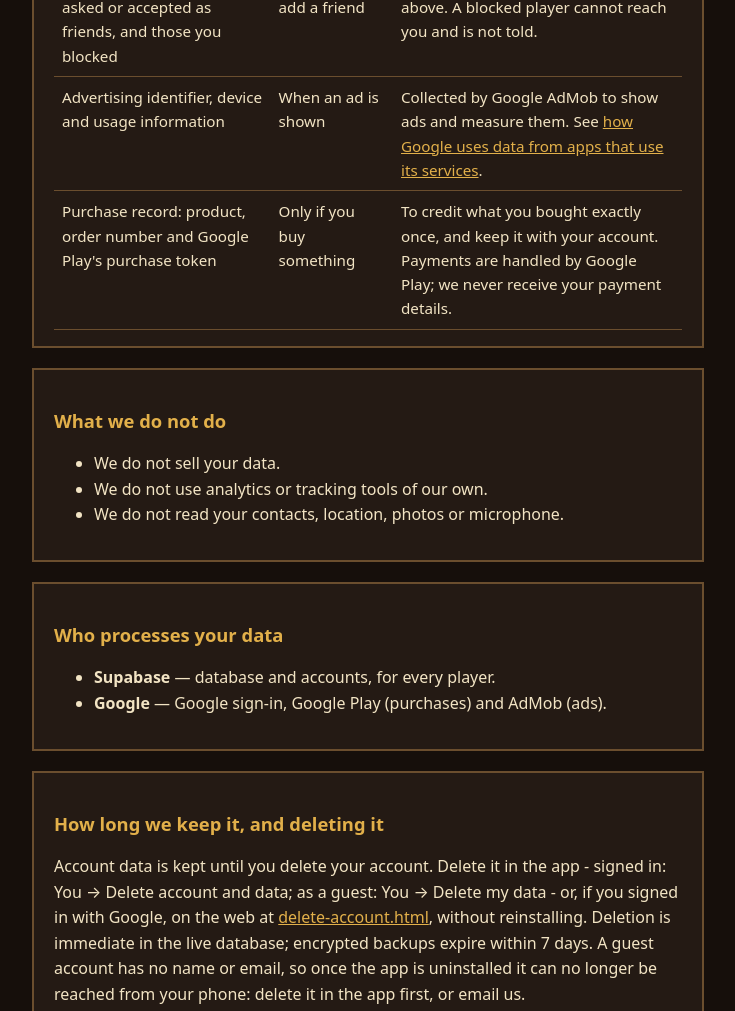
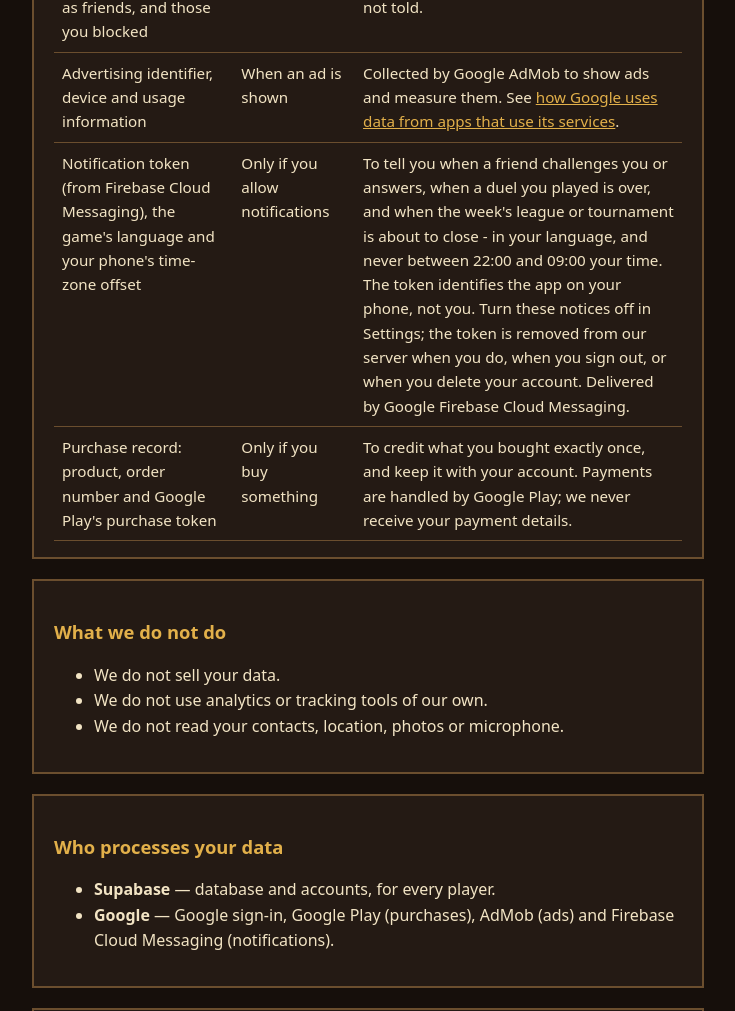
Before and after one commit to King-of-Wordor/king-of-wordor.github.io, a plain HTML site: page privacy.html in a window 1280 px wide. Shown: the part 1613-2624 px from the top of the page, without its empty margins (272-1007 px from the left). Drawn offline with Linux system fonts and the light colour scheme.

Commit message:
Privacy: notification token (Firebase Cloud Messaging) for friend, duel, league and tournament notices

```diff
--- a/privacy.html
+++ b/privacy.html
@@ -10,7 +10,7 @@
 <body>
   <main>
     <h1>Privacy policy</h1>
-    <p class="sub">King of Wordor, by RamTek · Effective 30 October 2026 (previous version: 27 October 2026)</p>
+    <p class="sub">King of Wordor, by RamTek · Effective 23 November 2026 (previous version: 30 October 2026)</p>
 
     <section>
       <h2>In short</h2>
@@ -42,6 +42,7 @@
         <tr><td>Friend challenges: the challenges you open or join, your score in each, your display name and house colours (a guest who never chose a name is shown as "Guest")</td><td>Only if you open or join a challenge</td><td>Shown on that challenge's board to the players in it, who joined with its code. Not on the public ladders.</td></tr>
         <tr><td>Friends: the players you asked or accepted as friends, and those you blocked</td><td>Only if you add a friend</td><td>Shown to those friends as described above. A blocked player cannot reach you and is not told.</td></tr>
         <tr><td>Advertising identifier, device and usage information</td><td>When an ad is shown</td><td>Collected by Google AdMob to show ads and measure them. See <a href="https://policies.google.com/technologies/partner-sites">how Google uses data from apps that use its services</a>.</td></tr>
+        <tr><td>Notification token (from Firebase Cloud Messaging), the game's language and your phone's time-zone offset</td><td>Only if you allow notifications</td><td>To tell you when a friend challenges you or answers, when a duel you played is over, and when the week's league or tournament is about to close - in your language, and never between 22:00 and 09:00 your time. The token identifies the app on your phone, not you. Turn these notices off in Settings; the token is removed from our server when you do, when you sign out, or when you delete your account. Delivered by Google Firebase Cloud Messaging.</td></tr>
         <tr><td>Purchase record: product, order number and Google Play's purchase token</td><td>Only if you buy something</td><td>To credit what you bought exactly once, and keep it with your account. Payments are handled by Google Play; we never receive your payment details.</td></tr>
       </table>
     </section>
@@ -59,7 +60,7 @@
       <h2>Who processes your data</h2>
       <ul>
         <li><strong>Supabase</strong> — database and accounts, for every player.</li>
-        <li><strong>Google</strong> — Google sign-in, Google Play (purchases) and AdMob (ads).</li>
+        <li><strong>Google</strong> — Google sign-in, Google Play (purchases), AdMob (ads) and Firebase Cloud Messaging (notifications).</li>
       </ul>
     </section>
 
```
